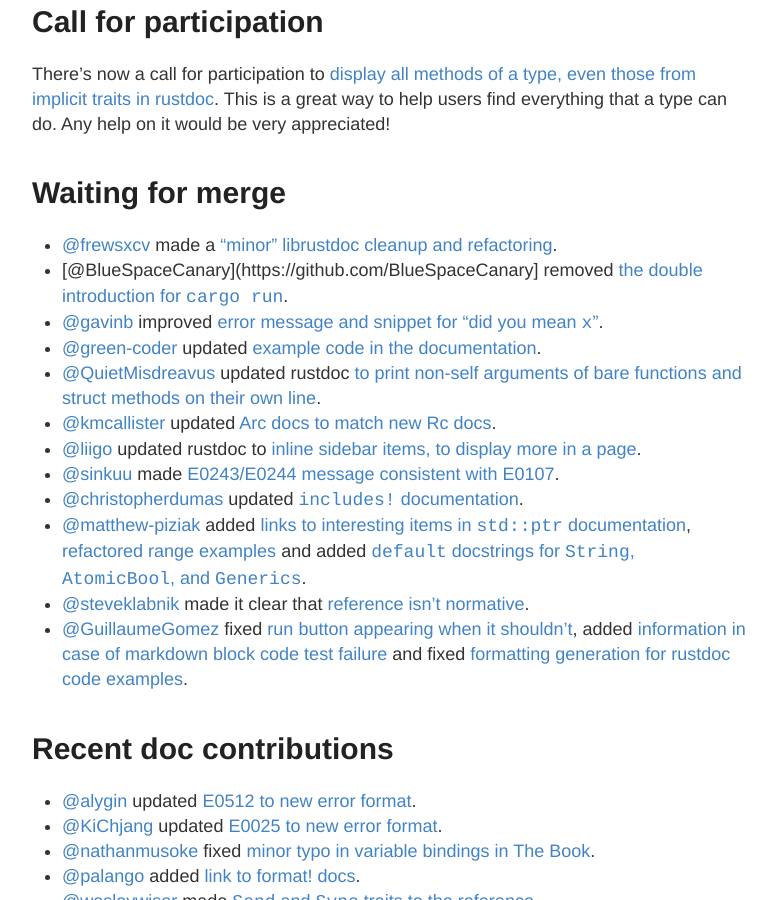
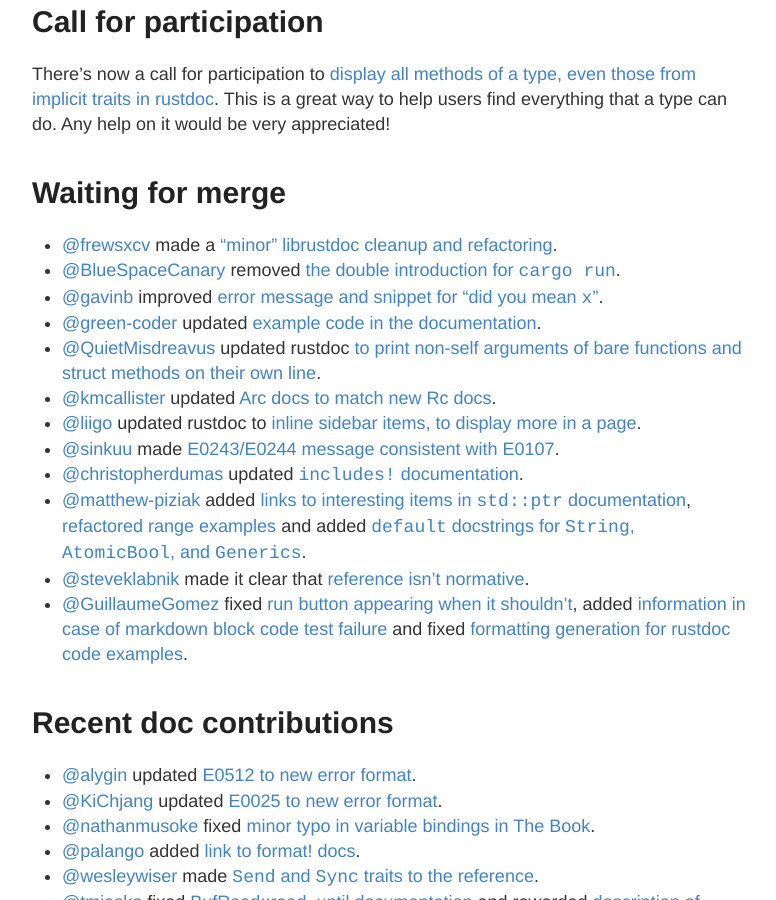
Before and after one commit to GuillaumeGomez/this-week-in-rust-docs, a Jekyll site: the page built from _posts/2016-10-2-this-week-in-rust-docs-24.md, in a window 1280 px wide and 900 px high, scrolled down 1067 px. Shown: the whole window, without its empty margins (248-1024 px from the left). Built offline with Jekyll 4.4.1, drawn with Linux system fonts in a browser that asks for light colours; part of the change alters nothing that is shown.

Commit message:
Fix incorrect close delimiter in TWiRD 24

```diff
--- a/_posts/2016-10-2-this-week-in-rust-docs-24.md
+++ b/_posts/2016-10-2-this-week-in-rust-docs-24.md
@@ -44,7 +44,7 @@ There's now a call for participation to [display all methods of a type, even tho
 # Waiting for merge
 
 * [@frewsxcv](https://github.com/frewsxcv) made a ["minor" librustdoc cleanup and refactoring](https://github.com/rust-lang/rust/pull/36903).
-* [@BlueSpaceCanary](https://github.com/BlueSpaceCanary] removed [the double introduction for `cargo run`](https://github.com/rust-lang/rust/pull/36878).
+* [@BlueSpaceCanary](https://github.com/BlueSpaceCanary) removed [the double introduction for `cargo run`](https://github.com/rust-lang/rust/pull/36878).
 * [@gavinb](https://github.com/gavinb) improved [error message and snippet for "did you mean `x`"](https://github.com/rust-lang/rust/pull/36798).
 * [@green-coder](https://github.com/green-coder) updated [example code in the documentation](https://github.com/rust-lang/rust/pull/36746).
 * [@QuietMisdreavus](https://github.com/QuietMisdreavus) updated rustdoc [to print non-self arguments of bare functions and struct methods on their own line](https://github.com/rust-lang/rust/pull/36679).
```
